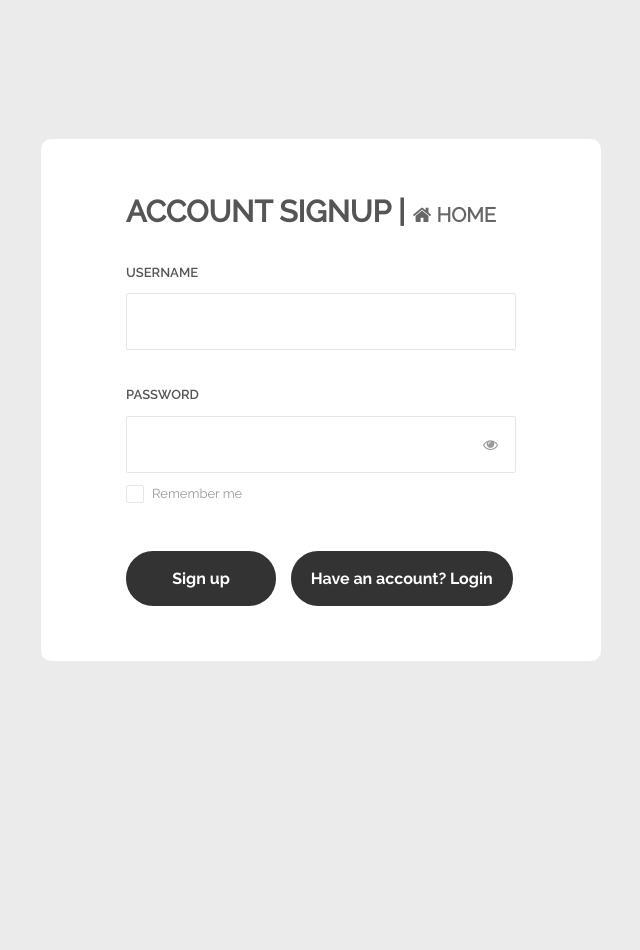
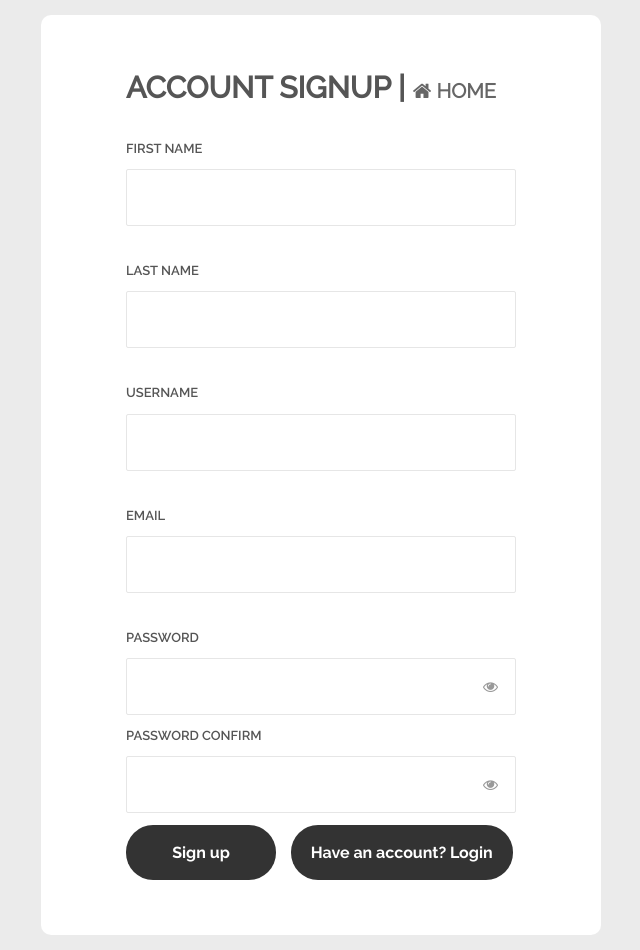
Before and after one commit to BehnamGolmohammadi/Photo, a Django app: page /accounts/signup in a window 1280 px wide. Shown: the whole page, without its empty margins (319-959 px from the left). Before the commit the page ends 661 px from the top, so only its background shows below. Run offline with Django 3.2, Linux system fonts and the light colour scheme; some libraries are stand-ins or nearby versions.

Commit message:
Setup sign up page also some edit

```diff
--- /dev/null
+++ b/accounts/froms.py
@@ -0,0 +1,15 @@
+from django import forms
+from django.contrib.auth.models import User
+from django.contrib.auth.forms import UserCreationForm
+from django.core.exceptions import ValidationError
+
+class SignupForm(forms.ModelForm):
+    class Meta:
+        model = User
+        fields= ['username', 'password', 'email', 'first_name', 'last_name']
+
+    def clean_email(self):
+        email = self.cleaned_data["email"]
+        if User.objects.filter(email=email).exists():
+            raise ValidationError("An user with this email already exists!")
+        return email
--- a/accounts/views.py
+++ b/accounts/views.py
@@ -1,14 +1,45 @@
 from django.shortcuts import render, redirect
 from django.contrib.auth import authenticate as auth , login, logout
 from django.contrib import messages
-
+from accounts.froms import SignupForm
 # Create your views here.
 def accounts_signup(request):
     if request.user.is_authenticated:
         msg= f'{request.user.first_name}, you have been logged in as {request.user.username}.'
         messages.success(request, msg)
         return redirect('/')
-    return render(request, 'registration/signup.html')
+    elif request.method == 'POST':
+        Form = SignupForm(request.POST)
+        Next = request.POST.get('next')
+        if Form.is_valid():
+            pass1 = Form.cleaned_data.get('password')
+            pass2 = request.POST['password2']
+            if pass1 == pass2:
+                user= Form.save()
+                login(request, user)
+                msg= f'Welcome {request.user.get_full_name()}, You\'ve been signed up successfully.'
+                messages.success(request, msg)
+                if Next:
+                    return redirect(Next)
+                else:
+                    return redirect('/')
+            else:
+                msg= f'Dear visitor your entired passwords do not match or other fields are not filled correctly'
+                messages.warning(request, msg)
+                if Next :
+                    return redirect(f"/accounts/signup?next={Next}")
+                else:
+                    return redirect('/accounts/signup')
+        else:
+            msg= f'Dear visitor your entired information are not valid! Maybe your email is submitted before.'
+            messages.warning(request, msg)
+            if Next:
+                return redirect(f"/accounts/signup?next={Next}")
+            else:
+                return redirect('/accounts/signup')
+    else:
+        Form = SignupForm()
+        return render(request, 'registration/signup.html', {'Form': Form})
 
 def accounts_login(request):
     if request.user.is_authenticated:
--- a/templates/registration/signup.html
+++ b/templates/registration/signup.html
@@ -35,20 +35,46 @@
 <body>
     <div class="limiter">
         <div class="container-login100">
+            {% include 'Messages.html' %}
             <div class="wrap-login100 p-l-85 p-r-85 p-t-55 p-b-55">
-                <form class="login100-form validate-form flex-sb flex-w" action="{% url 'accounts:login' %}?next=/" method="post">
+                <form class="login100-form validate-form flex-sb flex-w" action="{% url 'accounts:signup' %}" method="post">
+                    {% if request.GET.next %}
+                    <input type="hidden" name="next" value="{{request.GET.next}}">
+                    {% endif %}
+
                     {% csrf_token %}
                     <span class="login100-form-title p-b-32">
                         <strong>Account Signup | </strong>
                         <a class="navbar-brand page-scroll" href="{% url 'website:home' %}">
-                        <strong><i class="fa fa-home" aria-hidden="true"></i> Home</strong>
+                            <strong><i class="fa fa-home" aria-hidden="true"></i> Home</strong>
                         </a>
                     </span>
+                    <span class="txt1 p-b-11">
+                        First Name
+                    </span>
+                    <div class="wrap-input100 validate-input m-b-36" data-validate="First Name is required">
+                        <input class="input100" type="text" name="first_name">
+                        <span class="focus-input100"></span>
+                    </div>
+                    <span class="txt1 p-b-11">
+                        Last Name
+                    </span>
+                    <div class="wrap-input100 validate-input m-b-36" data-validate="Last Name is required">
+                        <input class="input100" type="text" name="last_name">
+                        <span class="focus-input100"></span>
+                    </div>
                     <span class="txt1 p-b-11">
                         Username
                     </span>
                     <div class="wrap-input100 validate-input m-b-36" data-validate="Username is required">
                         <input class="input100" type="text" name="username">
+                        <span class="focus-input100"></span>
+                    </div>
+                    <span class="txt1 p-b-11">
+                        Email
+                    </span>
+                    <div class="wrap-input100 validate-input m-b-36" data-validate="Email is required">
+                        <input class="input100" pattern="[A-Za-z0-9._%+-]+@[A-Za-z0-9.-]+\.[A-Za-z]{2,4}$" type="email" name="email">
                         <span class="focus-input100"></span>
                     </div>
                     <span class="txt1 p-b-11">
@@ -61,14 +87,15 @@
                         <input class="input100" type="password" name="password">
                         <span class="focus-input100"></span>
                     </div>
-                    <div class="flex-sb-m w-full p-b-48">
-                        <div class="contact100-form-checkbox">
-                            <input class="input-checkbox100" id="ckb1" type="checkbox" name="remember-me">
-                            <label class="label-checkbox100" for="ckb1">
-                                Remember me
-                            </label>
-                        </div>
-
+                    <span class="txt1 p-b-11">
+                        Password Confirm
+                    </span>
+                    <div class="wrap-input100 validate-input m-b-12" data-validate="Password is required">
+                        <span class="btn-show-pass">
+                            <i class="fa fa-eye"></i>
+                        </span>
+                        <input class="input100" type="password" name="password2">
+                        <span class="focus-input100"></span>
                     </div>
                     <span>
                         <div class="container-login100-form-btn">
--- a/templates/website/contact.html
+++ b/templates/website/contact.html
@@ -111,7 +111,7 @@
 					<div class="form-group">
 						<div class="col-xs-12">
 							<label class="label-control">Message</label>
-							<textarea class="form-control" name="Message"></textarea>
+							<textarea pattern="[a-z0-9._%+-]+@[a-z0-9.-]+\.[a-z]{2,4}$" class="form-control" name="Message"></textarea>
 							<button class="pull-right btn btn-lg sr-button">SEND</button>
 						</div>
 					</div>
```
